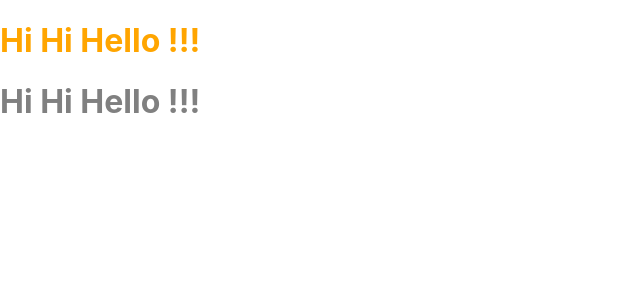
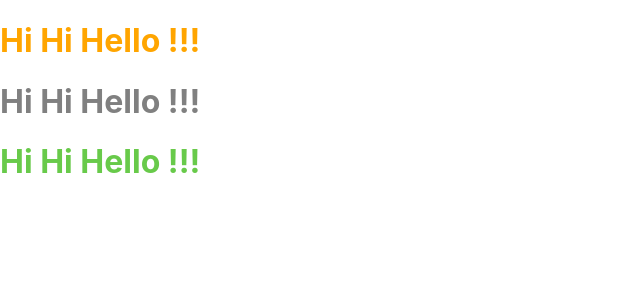
Before and after one commit to alnwangchi/React_cli, a React (Create React App) app: page / in a window 1280 px wide. Shown: the top 300 px of the page, without its empty margins (0-640 px from the left). Built offline with nearby package versions, Linux system fonts and the light colour scheme.

Commit message:
css 樣式模組化 (寫預處理器就不太需要這樣)

```diff
--- a/src/components/Hello2/index.css
+++ b/src/components/Hello2/index.css
@@ -1,3 +1,3 @@
-.gray {
+.title {
   color: gray;
 }
--- a/src/components/Hello2/index.jsx
+++ b/src/components/Hello2/index.jsx
@@ -3,6 +3,6 @@ import './index.css';
 
 export default class Hello extends Component {
   render() {
-    return <h1 className="gray">Hi Hi Hello !!!</h1>
+    return <h1 className="title">Hi Hi Hello !!!</h1>
   }
 }
--- /dev/null
+++ b/src/components/Hello3/index.jsx
@@ -0,0 +1,9 @@
+import React, { Component } from 'react'
+import hello3 from './index.module.css'; // 透過 css 模組化來避免樣式衝突
+
+export default class Hello extends Component {
+  // className 要改成這樣子像物件取用的方式
+  render() {
+    return <h1 className={hello3.title}>Hi Hi Hello !!!</h1>
+  }
+}
--- /dev/null
+++ b/src/components/Hello3/index.module.css
@@ -0,0 +1,3 @@
+.title {
+  color: rgb(104, 202, 74);
+}
--- a/src/index.js
+++ b/src/index.js
@@ -7,6 +7,7 @@ import reportWebVitals from './reportWebVitals'; // 紀錄效能的東西
 // go
 import Hello from './components/Hello/Hello'
 import Hello2 from './components/Hello2' // 元件名稱為 index 時可以不寫
+import Hello3 from './components/Hello3'
 
 // 副檔名 .js .jsx 可省略
 
@@ -15,6 +16,7 @@ ReactDOM.render(
   <React.StrictMode>
     <Hello />
     <Hello2 />
+    <Hello3 />
   </React.StrictMode>,
   document.getElementById('root')
 );
```
